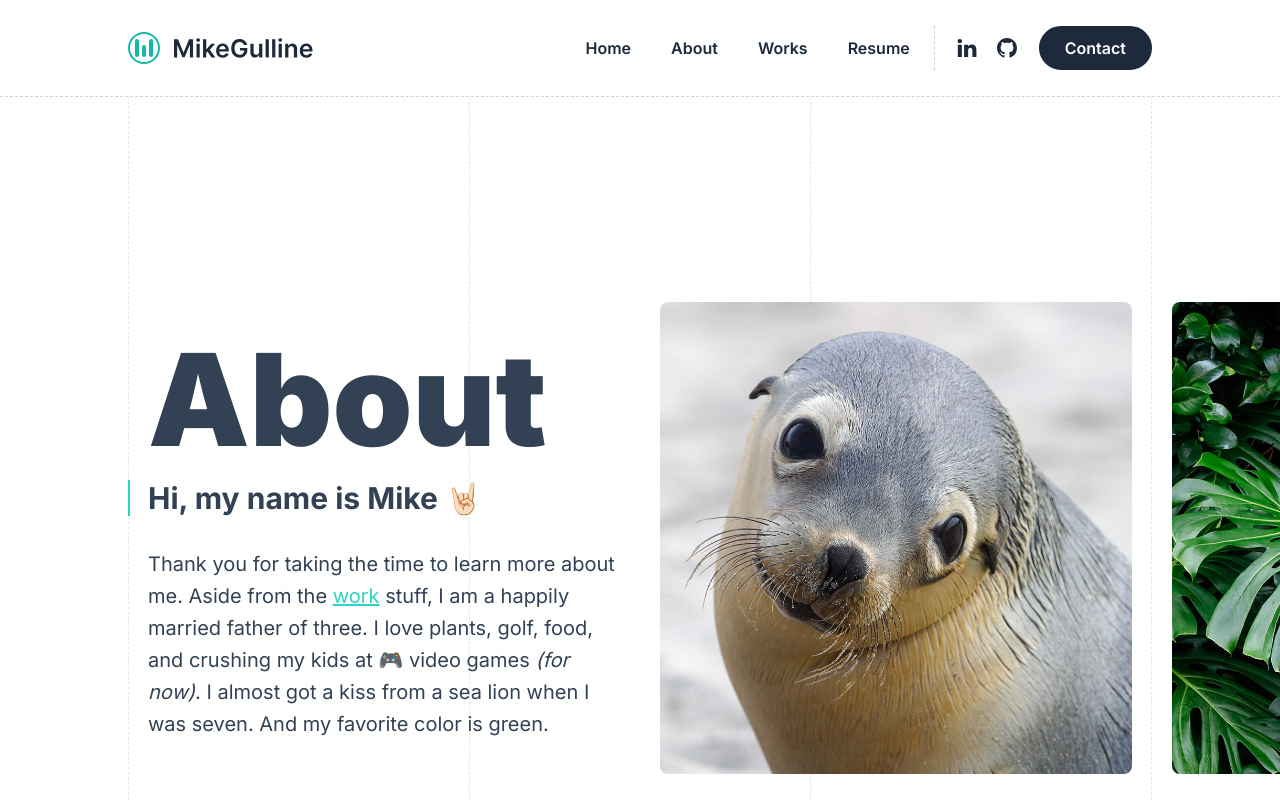
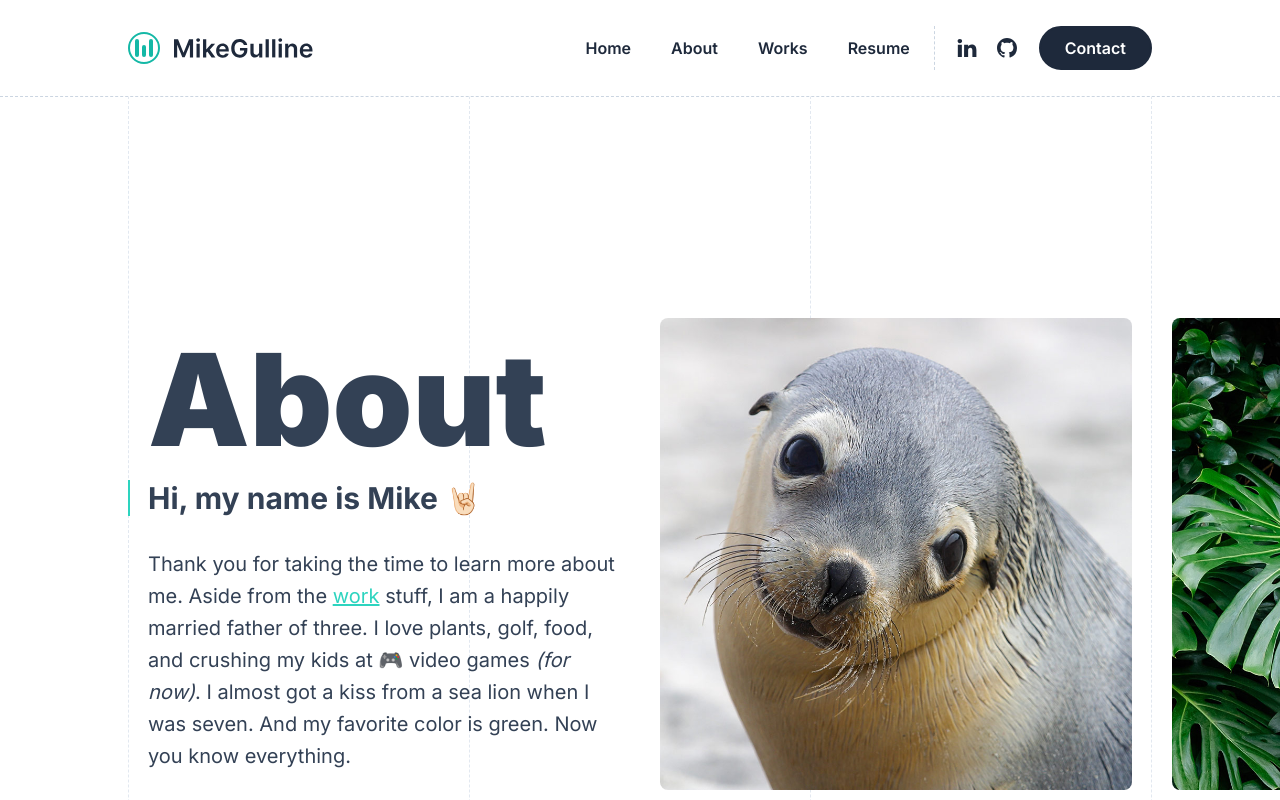
Before and after one commit to mikegulline/personal, a Next.js app: page /about in a window 1280 px wide. Shown: the top 800 px of the page. Built offline with nearby package versions, Linux system fonts and the light colour scheme.

Commit message:
about text update

```diff
--- a/src/app/about/page.tsx
+++ b/src/app/about/page.tsx
@@ -52,7 +52,7 @@ export default function About() {
               stuff, I am a happily married father of three. I love plants,
               golf, food, and crushing my kids at 🎮 video games{' '}
               <em>(for now)</em>. I almost got a kiss from a sea lion when I was
-              seven. And my favorite color is green.
+              seven. And my favorite color is green. Now you know everything.
             </p>
           </div>
           <div className='lg:w-1/2 mt-12 lg:mt-0'>
```
